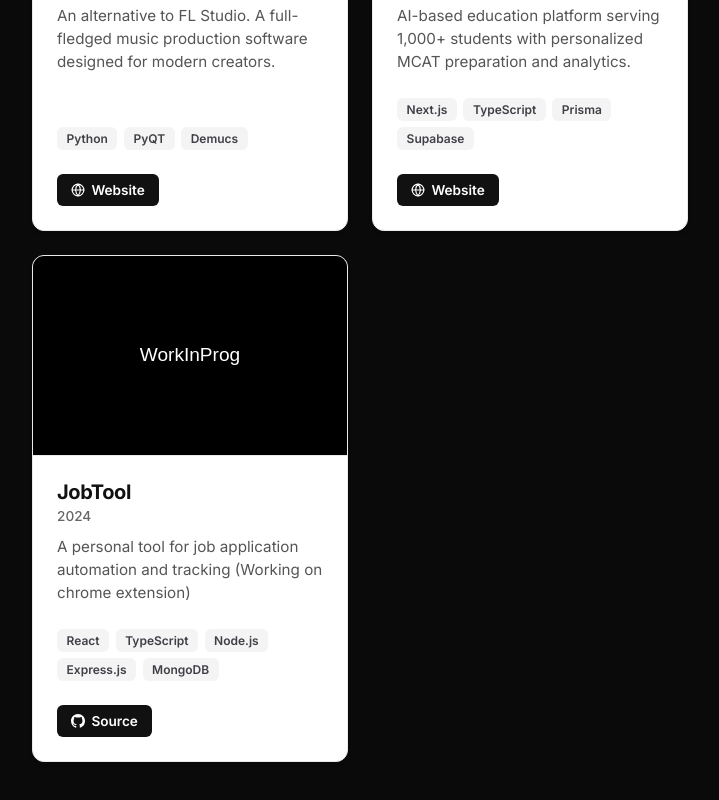
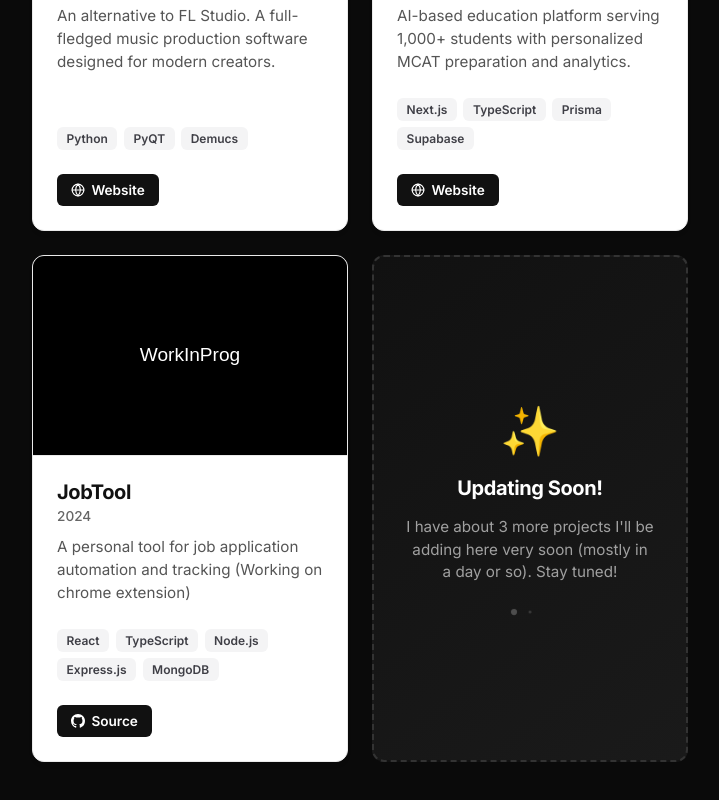
Before and after one commit to armaanamatya/portfolio-site, a React (Vite) app: page / in a window 1280 px wide. Shown: the part 2088-2888 px from the top of the page, without its empty margins (280-999 px from the left). Built offline with nearby package versions, Linux system fonts and the light colour scheme.

Commit message:
justupdates

```diff
--- a/src/components/ProjectSlider.css
+++ b/src/components/ProjectSlider.css
@@ -162,3 +162,76 @@
     grid-template-columns: 1fr;
   }
 }
+
+.updating-soon-card {
+  display: flex;
+  align-items: center;
+  justify-content: center;
+  background: linear-gradient(145deg, #111111, #1a1a1a);
+  border: 2px dashed #333333;
+  text-align: center;
+  padding: 2rem;
+  box-shadow: none;
+}
+
+.updating-soon-card:hover {
+  transform: translateY(-4px);
+  border-color: #555555;
+  background: linear-gradient(145deg, #1a1a1a, #222222);
+  box-shadow: 0 12px 24px rgba(0,0,0,0.2);
+}
+
+.updating-content {
+  display: flex;
+  flex-direction: column;
+  align-items: center;
+  gap: 1rem;
+}
+
+.updating-icon {
+  font-size: 3rem;
+  animation: float 3s ease-in-out infinite;
+}
+
+.updating-soon-card h3 {
+  font-size: 1.25rem;
+  font-weight: 700;
+  color: #ffffff;
+  margin: 0;
+  letter-spacing: -0.02em;
+}
+
+.updating-soon-card p {
+  font-size: 0.95rem;
+  color: #a0a0a0;
+  line-height: 1.5;
+  margin: 0;
+}
+
+.updating-loader {
+  display: flex;
+  gap: 0.5rem;
+  margin-top: 0.5rem;
+}
+
+.updating-loader .dot {
+  width: 8px;
+  height: 8px;
+  background-color: #555555;
+  border-radius: 50%;
+  animation: pulse-dot 1.5s infinite ease-in-out both;
+}
+
+.updating-loader .dot:nth-child(1) { animation-delay: -0.32s; }
+.updating-loader .dot:nth-child(2) { animation-delay: -0.16s; }
+
+@keyframes float {
+  0% { transform: translateY(0px); }
+  50% { transform: translateY(-10px); }
+  100% { transform: translateY(0px); }
+}
+
+@keyframes pulse-dot {
+  0%, 80%, 100% { transform: scale(0); opacity: 0.5; }
+  40% { transform: scale(1); opacity: 1; }
+}
--- a/src/components/ProjectSlider.tsx
+++ b/src/components/ProjectSlider.tsx
@@ -94,6 +94,19 @@ function ProjectSlider() {
             </div>
           </div>
         ))}
+
+        <div className="project-card updating-soon-card">
+          <div className="updating-content">
+            <div className="updating-icon">✨</div>
+            <h3>Updating Soon!</h3>
+            <p>I have about 3 more projects I'll be adding here very soon (mostly in a day or so). Stay tuned!</p>
+            <div className="updating-loader">
+              <span className="dot"></span>
+              <span className="dot"></span>
+              <span className="dot"></span>
+            </div>
+          </div>
+        </div>
       </div>
     </section>
   );
```
Also changed, not shown: 1 other file (tests, documents, lock files or other folders).
